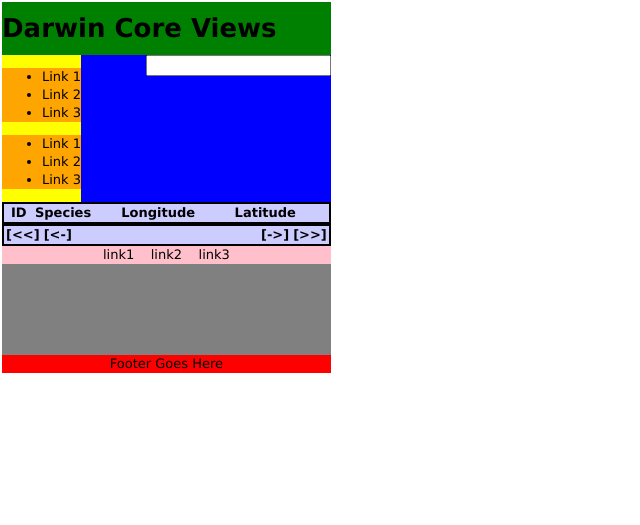
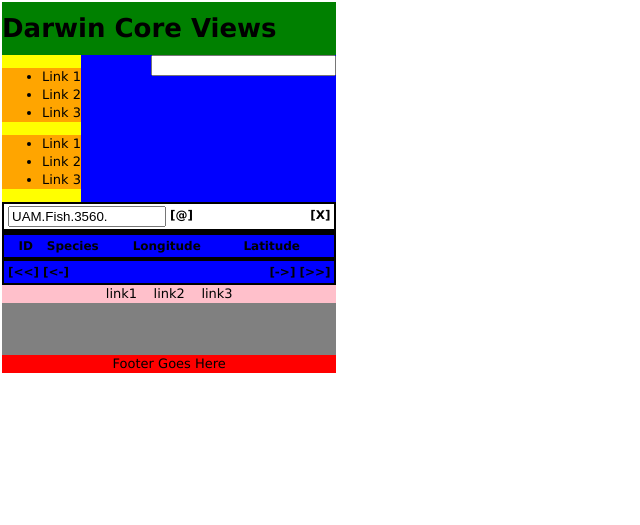
Before and after one commit to datadavev/DwC_views, a Python web app: template src/dwc_view_app/templates/test.html in a window 1280 px wide. Shown: the top 525 px of the page, without its empty margins (0-640 px from the left). Run offline with Jinja, Linux system fonts and the light colour scheme; the template is opened without the code that fills it, so the values that code supplies are empty.

Commit message:
- initial implementation of the DwCRecordTable - DwCContextMenu Enhancements - DwCRecordsTable Enhancements - Heavy Stylization for all plugins - initial interactions between DwCRecordView and DwCRecordsView Closes #30.

```diff
--- a/src/dwc_view_app/templates/pcss/DwCViews.css
+++ b/src/dwc_view_app/templates/pcss/DwCViews.css
@@ -1,15 +1,158 @@
 {% with 2 as default_padding %}
+{% with "#a0a0ff" as header_background_color %}
+{% with "#ccccff" as row1_background_color %}
+{% with "#ffffff" as row2_background_color %}
+
+/******************************************************************
+ * DwCRecordTable Styles
+ ******************************************************************/
+
+table.DwCRecordTable {
+  width: 100%;
+  border: 2px solid black;
+  background-color: #ffffff;
+  font-size: 12px;
+}
+
+.DwCRecordTable_ClickObject {
+  cursor: pointer;
+}
+
+tr.DwCRecordTable_ControlRow {
+  background-color: {{ header_background_color }};
+}
+
+th,td.DwCRecordTable_ControlsContainer {
+  padding: 2px;
+  vertical-align: middle;
+  border-style: solid;
+  border-color: black;
+  border-width: 0px 0px 2px 0px;
+}
+
+/* the table's "hide" button:
+ * set 'display: none;' to hide this globally, can also be hidden
+ * by passing at 'showHideButton: false' in the plugin options */
+.DwCRecordTable_HideButton {
+  float: right;
+  margin: 0px 2px 0px 2px;
+}
+.DwCRecordTable_HideButton:after {
+  content: '[X]';
+}
+
+div.DwCRecordTable_SearchButton {
+  float: left;
+  margin: 0px 2px 0px 2px;
+}
+div.DwCRecordTable_SearchButton:after {
+  content: "[@]";
+}
+
+input.DwCRecordTable_SearchBox {
+  float: left;
+  margin: 0px 2px 0px 2px;
+  width: 150px;
+}
+
+/* all field/value rows */
+tr.DwCRecordTable_RecordRow
+{
+}
+
+tr.DwCRecordTable_FirstRecordRow {
+}
+
+tr.DwCRecordTable_LastRecordRow {
+}
+
+/* even-numbered field/value rows */
+tr.DwCRecordTable_RecordRow1 {
+}
+
+/* odd-numbered field/value rows */
+tr.DwCRecordTable_RecordRow2 {
+}
+
+/* cell holding the name of a field */
+td.DwCRecordTable_FieldLabel
+{
+  border-collapse: separate;
+  empty-cells: show;
+  font-weight: bold;
+  text-align: left;
+  vertical-align: top;
+  padding: 0px 2px 0px 2px;
+  font-size: 1em;
+  background-color: {{ row1_background_color }};
+}
+/* show a colon after each field label */
+td.DwCRecordTable_FieldLabel:after {
+  content: ":";
+}
+td.DwCRecordTable_FieldLabel:empty:after {
+  content: "";
+}
+
+/* cell holding the value of a field */
+td.DwCRecordTable_FieldValue
+{
+  border-collapse: separate;
+  empty-cells: show;
+  text-align: left;
+  vertical-align: top;
+  padding: 0px 2px 0px 2px;
+  background-color: {{ row2_background_color }};
+  font-weight: normal;
+  font-size: 0.95em;
+  overflow: hidden;
+}
+
+td.DwCRecordTable_FieldLabel, td.DwCRecordTable_FieldValue
+{
+  border-style: solid;
+  border-color: black;
+  border-width: 1px 0px 0px 0px;
+}
+
+td.DwCRecordTable_FieldLabel_LeftColumn {
+  border-right-width: 1px;
+}
+td.DwCRecordTable_FieldValue_LeftColumn {
+  border-right-width: 2px;
+}
+td.DwCRecordTable_FieldLabel_RightColumn {
+  border-right-width: 1px;
+}
+td.DwCRecordTable_FieldValue_RightColumn {
+}
+
+/* all cells in the last field/value row */
+td.DwCRecordTable_FirstRecordRowCell {
+  border-top-width: 0px;
+}
+
+/* all cells in the last field/value row */
+td.DwCRecordTable_LastRecordRowCell {
+}
+
+/******************************************************************
+ * DwCRecordsTable Styles
+ ******************************************************************/
 
 table.DwCRecordsTable {
   width: 100%;
   border: 2px solid black;
+  font-size: 12px;
 }
 
 tr.DwCRecordsTable_HeaderRow {
-  background-color: #CCCCFF;
+  background-color: {{ header_background_color }};
 }
 
-.DwCRecordsTable_FieldHeader {
+td,th.DwCRecordsTable_FieldHeader {
+  border-collapse: separate;
+  empty-cells: show;
   -moz-box-sizing: border-box;
   -ms-box-sizing: border-box;
   -webkit-box-sizing: border-box;
@@ -18,33 +161,88 @@ tr.DwCRecordsTable_HeaderRow {
   font-weight: bold;
   text-align: left;
   border-style: solid;
-  border-width: black;
+  border-color: black;
   border-width: 0pc 0px 2px 0px;
+  font-size: 1em;
+}
+
+/* clickable object that sorts the table by a field*/
+.DwCRecordsTable_FieldSorter {
+}
+/* class applied on a mouse hover*/
+.DwCRecordsTable_FieldSorter:hover {
+  font-style: italic;
+  text-decoration: underline;
+}
+.DwCRecordsTable_FieldSorter:hover:before {
+  content: '[';
+}
+.DwCRecordsTable_FieldSorter:hover:after {
+  content: ']';
+}
+
+/* all result rows in the table */
+tr.DwCRecordsTable_ResultRow {
+}
+
+/* only odd-numbered result rows */
+tr.DwCRecordsTable_ResultRow1 {
+  background-color: {{ row1_background_color }};
+}
+
+/* only even-numbered result rows */
+tr.DwCRecordsTable_ResultRow2 {
+  background-color: {{ row2_background_color }};
+}
+
+/* the first result row */
+tr.DwCRecordsTable_FirstResultRow {
+}
+
+/* the last result row */
+tr.DwCRecordsTable_LastResultRow {
+}
+
+/* special cell that holds the row number */
+td.DwCRecordsTable_RowNumValue {
+}
+/* add a period (.) after each row number */
+td.DwCRecordsTable_RowNumValue:after {
+  content: '.';
 }
 
 td.DwCRecordsTable_Value {
+  border-collapse: separate;
+  empty-cells: show;
   -moz-box-sizing: border-box;
   -ms-box-sizing: border-box;
   -webkit-box-sizing: border-box;
   box-sizing: border-box;
   padding: {{ default_padding }}px;
   text-align: left;
+  font-weight: normal;
+  font-size: 0.95em;
 }
 
-.DwCRecordsTable_FieldSorter {
-  cursor: pointer;
+/* all table cells in the first results row */
+td.DwCRecordsTable_FirstResultRow_Value {
 }
 
-.DwCRecordsTable_ResultRow1 {
-  background-color: #909090;
+/* all table cells in the last results row */
+td.DwCRecordsTable_LastResultRow_Value {
+  border-bottom-width: 0px;
 }
 
-.DwCRecordsTable_ResultRow2 {
-  background-color: white;
+/* each value cell in the first column of the table */
+td.DwCRecordsTable_FirstColumnValue {
+}
+
+/* each value cell in the last column of the table */
+td.DwCRecordsTable_LastColumnValue {
 }
 
 tr.DwCRecordsTable_PagingRow {
-  background-color: #CCCCFF;
+  background-color: {{ header_background_color }};
 }
 
 .DwCRecordsTable_PagingButtonContainer  {
@@ -60,6 +258,26 @@ tr.DwCRecordsTable_PagingRow {
   border-width: 2px 0px 0px 0px;
 }
 
+/* a generic class tagged onto all clickable objects */
+.DwCRecordsTable_ClickObject {
+  cursor: pointer;
+}
+
+/* class applied when clicking on a field value triggers an action */
+.DwCRecordsTable_ClickableValue {
+}
+.DwCRecordsTable_ClickableValue:hover {
+  font-weight: bold;
+  font-style: italic;
+  text-decoration: underline;
+}
+.DwCRecordsTable_ClickableValue:hover:before {
+  content: '[';
+}
+.DwCRecordsTable_ClickableValue:hover:after {
+  content: ']';
+}
+
 .DwCRecordsTable_FooterRow {
   background-color: white;
 }
@@ -68,7 +286,6 @@ tr.DwCRecordsTable_PagingRow {
   display: block;
   margin-left: 2px;
   margin-right: 2px;
-  cursor: pointer;
 }
 
 .DwCRecordsTable_FirstButton,
@@ -104,21 +321,26 @@ tr.DwCRecordsTable_PagingRow {
   right-margin; auto;
 }
 
+
+/******************************************************************
+ * DwCContextMenu Styles
+ ******************************************************************/
+
 div.DwCMenuOverlay
 {
+  /* zIndex should be higher than every element but the context menu */
   z-index: 100;
 }
 
 div.DwCContextMenu
 {
+  /* should be higher than any other zIndex on this page */
   z-index: 101;
   width: 250px;
   background-color: white;
   max-height: 350px;
   min-height: 50px;
-  overflow: -moz-scrollbars-vertical;
-  overflow-y: scroll;
-  overflow-x: hidden;
+  overflow: auto;
   padding: {{ default_padding }}px;
   border-style: ridge;
   border-width: 1px;
@@ -140,7 +362,7 @@ li.DwCContextMenu_GroupHeader
   border-width: 0px 0px 2px 0px;
   list-style-position: inside;
   list-style-type: none;
-  background-color: #E0E0FF;
+  background-color: #CCCCFF;
 }
 
 li.DwCContextMenu_Item {
@@ -155,6 +377,7 @@ li.DwCContextMenu_Item {
   cursor: pointer;
   background-color: white;
 }
+
 
 li.DwCContextMenu_FirstItem
 {
@@ -172,10 +395,15 @@ li.DwCContextMenu_ItemOn
   background-color: #E0E0E0;
 }
 
-li.DwCContextMenu_ItemHover
-{
+/* defined after other row definitions so that it will override them */
+li.DwCContextMenu_Item:hover {
   font-weight: bold;
+  font-style: italic;
   background-color: #C0C0C0;
 }
 
+
 {% endwith %}
+{% endwith %}
+{% endwith %}
+{% endwith %}
--- a/src/dwc_view_app/templates/test.html
+++ b/src/dwc_view_app/templates/test.html
@@ -12,10 +12,18 @@
 
     $(document).ready(function() {
 
-      // initialize our DwCViewsTable
+      // initialize our DwCRecordTable
+      $("#DwCViews_RecordTable").DwCRecordTable({
+        "gatewayAddress": "",
+        "baseDir": "/gateway/",
+        "recordID": "UAM.Fish.3560."
+      });
+
+      // initialize our DwCRecordsTable
       $("#DwCViews_RecordsTable").DwCRecordsTable({
         "gatewayAddress": "",
-        "baseDir": "/gateway/"
+        "baseDir": "/gateway/",
+        "recordTable": $("#DwCViews_RecordTable").data('DwCRecordTable')
       });
 
     });
@@ -25,9 +33,10 @@
 
 {% block main_content %}
 
+  <table cellpadding="0" cellspacing="0" border="0" id="DwCViews_RecordTable">
+  </table>
+
   <table cellpadding="0" cellspacing="0" border="0" id="DwCViews_RecordsTable">
   </table>
 
-  <div id="FieldMenu"></div>
-
 {% endblock %}
```
Also changed, not shown: src/dwc_view_app/static/scripts/jquery.DwCViews.js.
